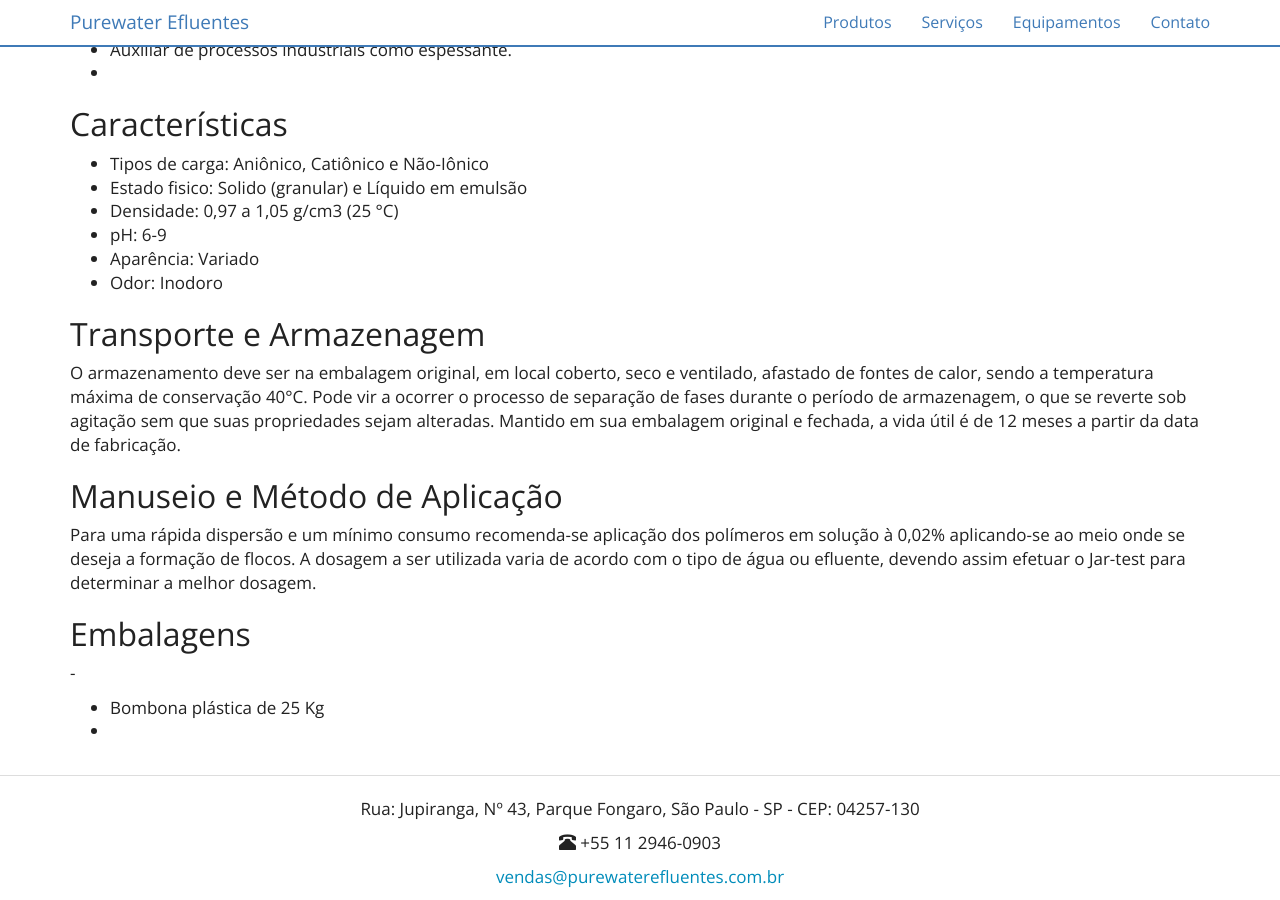
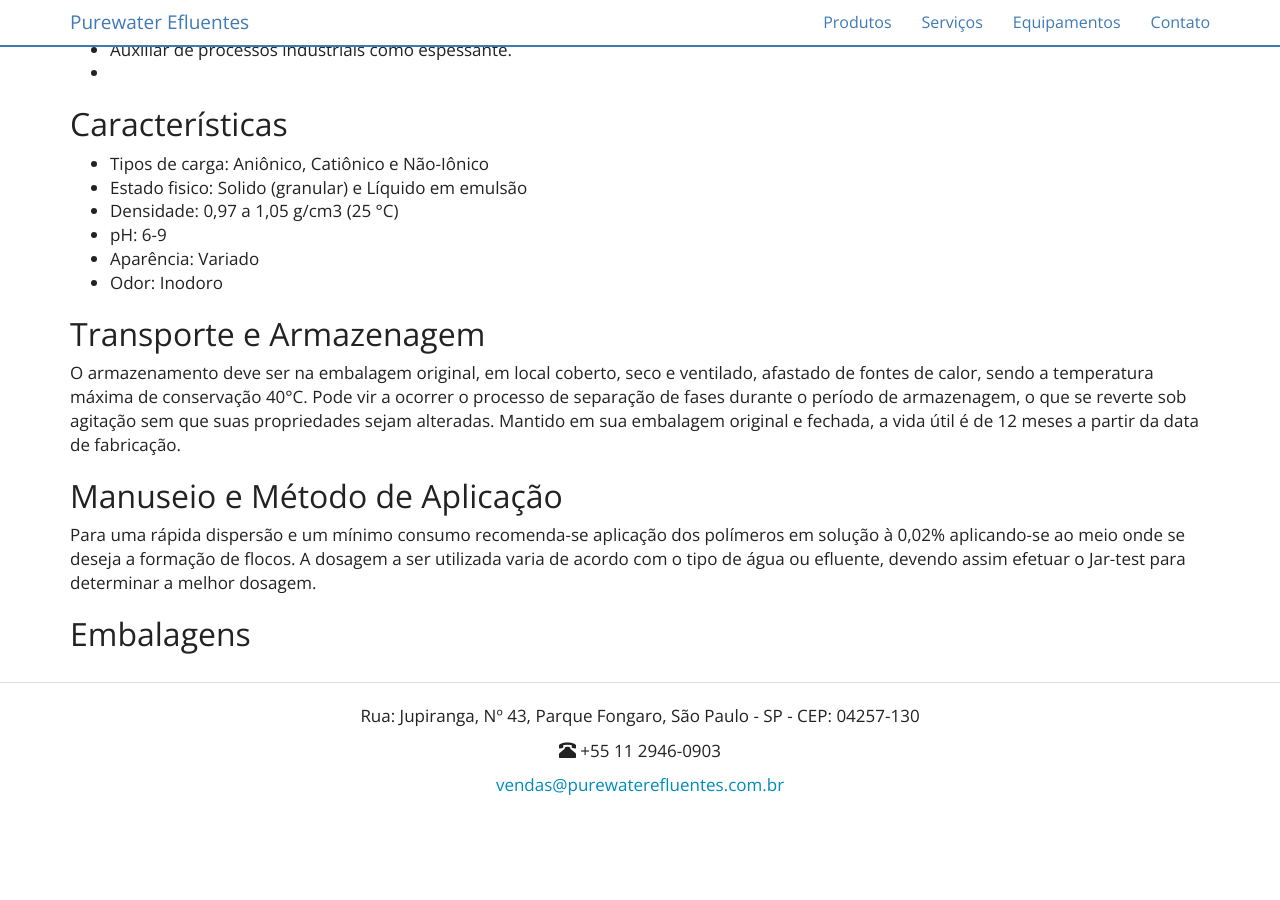
Before and after one commit to purewaterefluentes/purewaterefluentes.github.io, a Jekyll site: the page built from produtos/polieletrolito-floculante.md, in a window 1280 px wide and 900 px high, scrolled down 893 px. Built offline with Jekyll 4.4.1, drawn with Linux system fonts in a browser that asks for light colours; nearby versions of some CDN libraries; library files that are not in the unit come from our copies; after the commit the page ends 1700 px from its top, so only the background shows below that.

Commit message:
Update polieletrolito-floculante.md

```diff
--- a/produtos/polieletrolito-floculante.md
+++ b/produtos/polieletrolito-floculante.md
@@ -50,7 +50,3 @@ A dosagem a ser utilizada varia de acordo com o tipo de água ou efluente, deven
 
 
 ## Embalagens
-
--
-- Bombona plástica de 25 Kg
--
```
